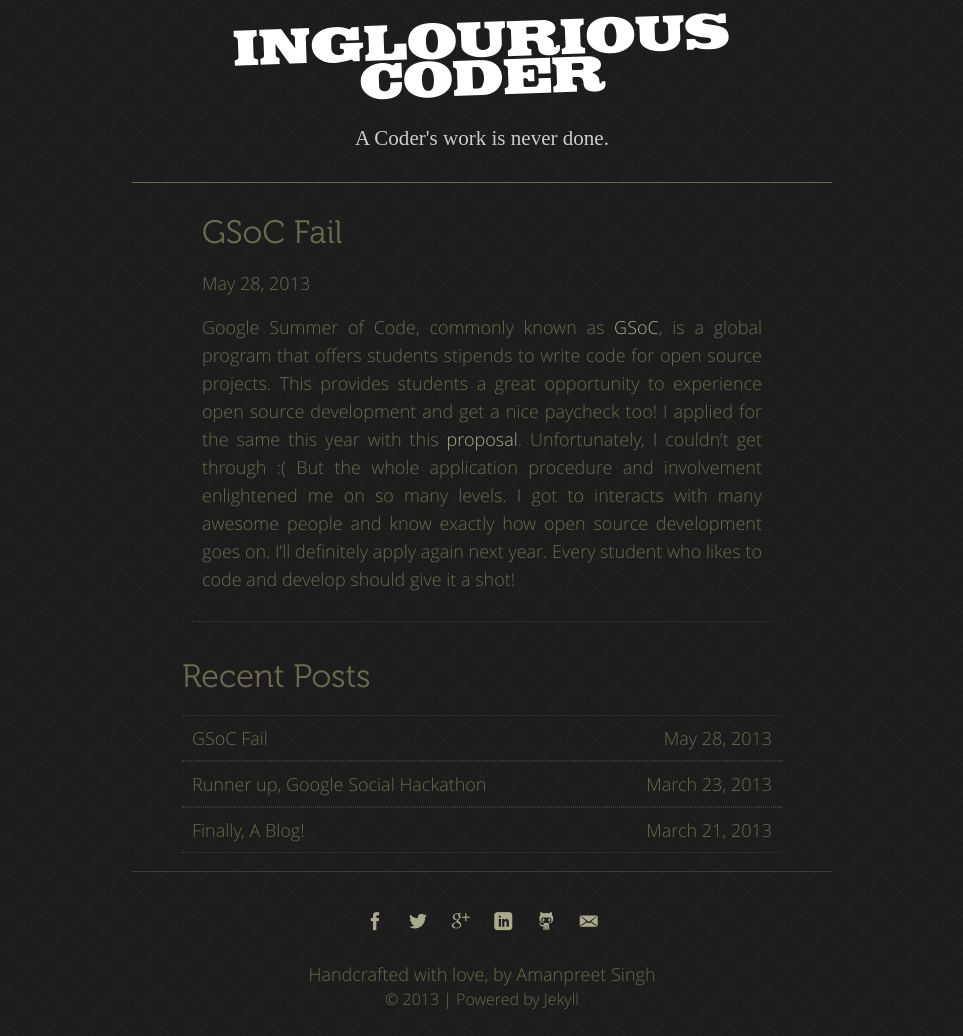
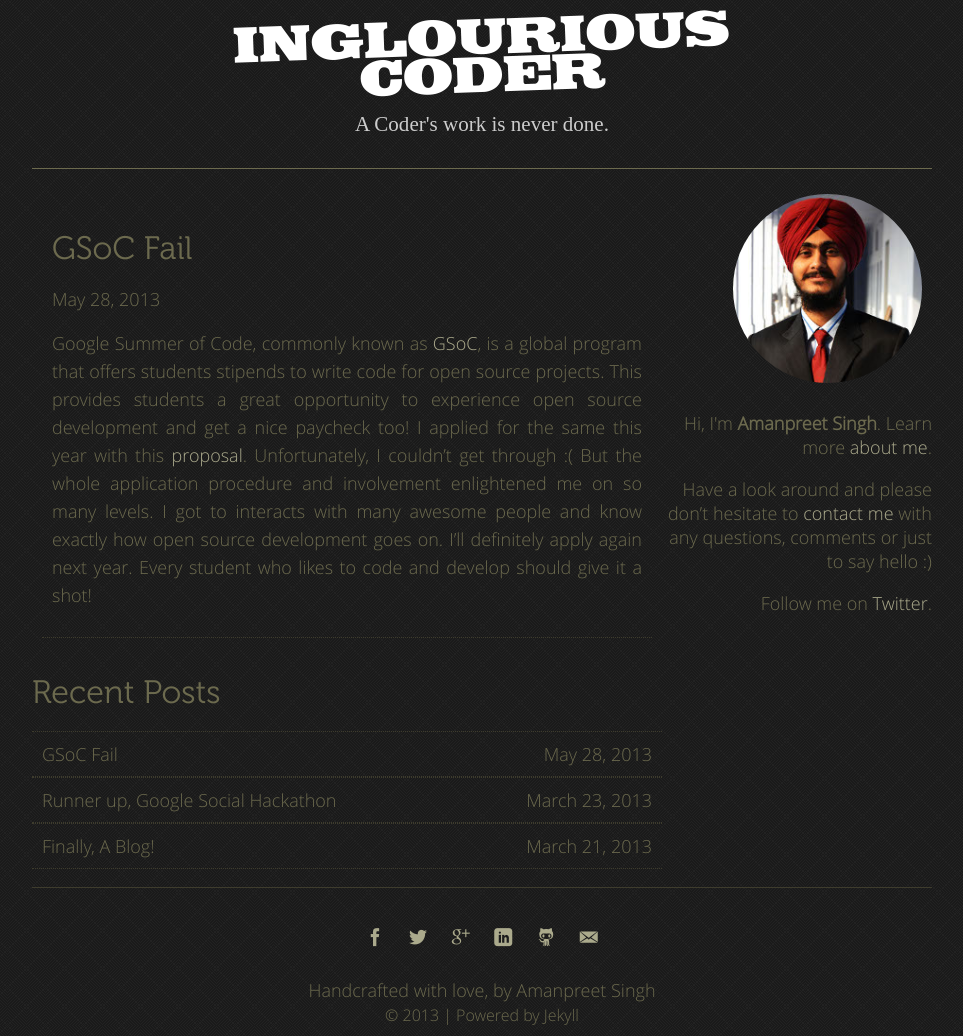
Before and after one commit to ApsOps/apsops.github.com, a Jekyll site: the page built from index.html, in a window 1280 px wide. Shown: the whole page, without its empty margins (158-1121 px from the left). Built offline with Jekyll 4.4.1, drawn with Linux system fonts in a browser that asks for light colours.

Commit message:
Added right column and about page

```diff
--- a/_config.yml
+++ b/_config.yml
@@ -1,7 +1,6 @@
 permalink: /:categories/:year/:month/:day/:title
 
-exclude: [".rvmrc", ".rbenv-version", "README.md", "Rakefile", "changelog.md"]
-auto: true
+exclude: [".rvmrc", ".rbenv-version", "README.md", "Rakefile", "changelog.md", "blog.sublime-project", "blog.sublime-workspace"]
 pygments: true
 
 title : Inglourious Coder
--- a/_layouts/default.html
+++ b/_layouts/default.html
@@ -30,10 +30,18 @@ layout: default
             </div>
         </header>
 
-        <div class="wrapper">
+        <div class="wrapper clearfix">
+            <div class="main">
 
             {{ content }}
 
+            </div>
+            <aside>
+                <img src="/images/aman-image.jpg" alt="Aman's Image" />
+                <p>Hi, I'm <strong>Amanpreet Singh</strong>. Learn more <a href="/about/">about me</a>.</p>
+                <p>Have a look around and please don’t hesitate to <a href="mailto:{{ site.author.email }}">contact me</a> with any questions, comments or just to say hello :)</p>
+                <p>Follow me on <a href="http://twitter.com/{{ site.author.twitter }}" target="_blank">Twitter</a>.</p>
+            </aside>
         </div>
         <footer>
             <ul class="social">
--- a/css/main.css
+++ b/css/main.css
@@ -109,7 +109,7 @@ html {
 
 .wrapper {
     text-align: justify;
-    width: 600px;
+    width: 900px;
     margin: 0 auto;
 }
 
@@ -119,8 +119,8 @@ html {
 
 header {
     text-align: center;
-    width: 700px;
-    margin: -15px auto;
+    width: 900px;
+    margin: 15px auto;
     padding-bottom: 10px;
     border-bottom: 1px solid #6c6a4e;
 }
@@ -134,6 +134,8 @@ header a:hover {
 }
 
 header a h1 {
+    width: 700px;
+    margin: auto;
     font-family: 'inglourious';
     font-size: 2.7em;
     font-weight: 500;
@@ -173,10 +175,27 @@ a:hover {
     text-decoration: underline;
 }
 
+.main {
+    float: left;
+    width: 70%
+}
+
 article {
     border-bottom: 1px dotted #3E3C2D;
     margin: 10px;
     padding: 10px;
+}
+
+aside {
+    float: right;
+    width: 30%;
+    text-align: right;
+}
+
+aside img {
+    border-radius: 50%;
+    margin: 10px;
+    width: 70%;
 }
 
 .recent {
@@ -236,7 +255,7 @@ footer {
     padding: 10px 0;
     text-align: center;
     border-top: 1px solid #3E3C2D;
-    width: 700px;
+    width: 900px;
     margin: auto;
 }
 
```
Also changed, not shown: about/index.html (added, +13 -0 lines), images/aman-image.jpg (added), 1 other file.
